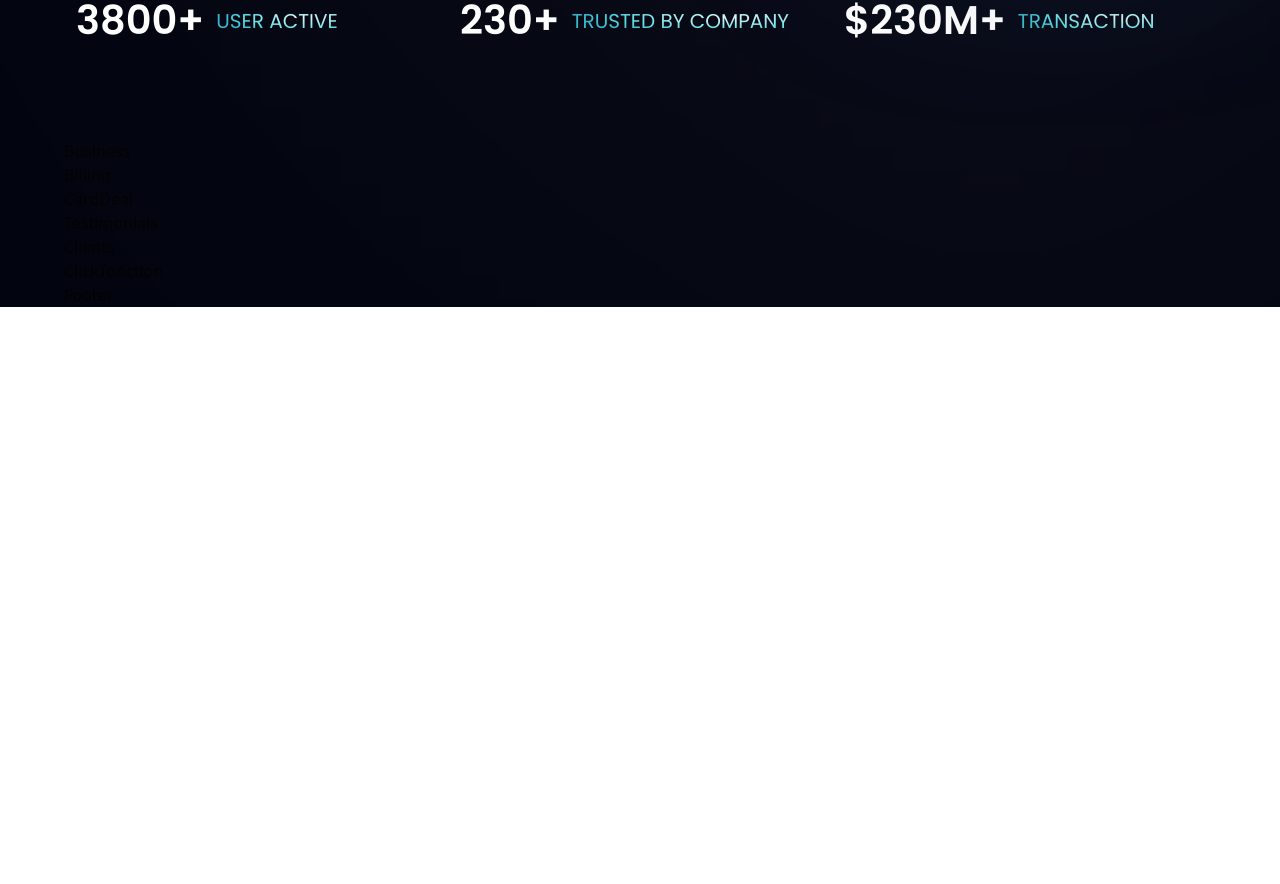
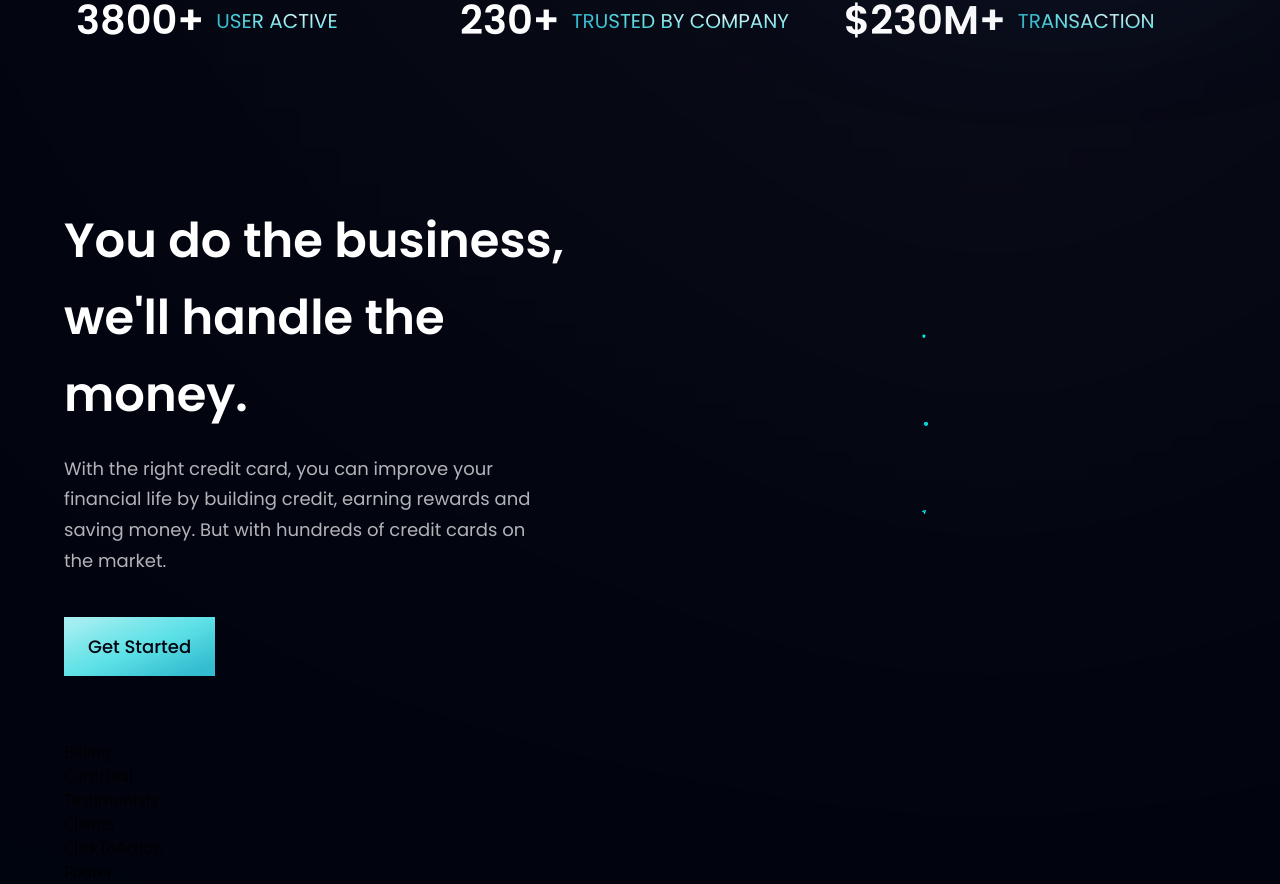
Before and after one commit to Richie1136/BusinessApp, a React (Create React App) app in the folder businessapp/: page / in a window 1280 px wide. Shown: the part 806-1690 px from the top of the page. Before the commit the page ends 1113 px from the top, so only its background shows below. Built offline with nearby package versions, Linux system fonts and the light colour scheme.

Commit message:
Mapping over the features and returning the feature data as a featurecard component and passing the different data as props to the featurescard component

```diff
--- a/businessapp/src/components/business/Business.js
+++ b/businessapp/src/components/business/Business.js
@@ -1,7 +1,31 @@
+import { features } from "../../constants"
+import styles, { layout } from "../../style"
+import Button from '../button/Button'
+
+const FeatureCard = ({ icon, title, content, id }) => (
+  <div className={`flex flex-row p-6 rounded-[20px] ${id !== features.length - 1 ? 'mb-6' : 0} feature-card`}>
+    <div>
+      <img src={icon} alt='icons' className="w-[50%] h-[50%] object-contain" />
+    </div>
+  </div>
+)
 
 const Business = () => {
   return (
-    <div>Business</div>
+    <section id="features" className={layout.section}>
+      <div className={layout.sectionInfo}>
+        <h2 className={styles.heading2}>You do the business, <br className="sm:block hidden" /> we'll handle the money.</h2>
+        <p className={`${styles.paragraph} max-w-[470px] mt-5`}>With the right credit card, you can improve your financial life by
+          building credit, earning rewards and saving money. But with hundreds
+          of credit cards on the market.</p>
+        <Button styles="mt-10" />
+      </div>
+      <div className={`${layout.sectionImg} flex-col`}>
+        {features.map(({ id, icon, title, content }) => (
+          <FeatureCard key={id} icon={icon} title={title} content={content} />
+        ))}
+      </div>
+    </section>
   )
 }
 
--- a/businessapp/src/components/button/Button.js
+++ b/businessapp/src/components/button/Button.js
@@ -1,8 +1,10 @@
-import React from 'react'
 
-const Button = () => {
+
+const Button = ({ styles }) => {
   return (
-    <div>Button</div>
+    <button type="button" className={`py-4 px-6 bg-blue-gradient font-poppins font-medium text-[18px] text-primary outline-none ${styles}`}>
+      Get Started
+    </button>
   )
 }
 
```
